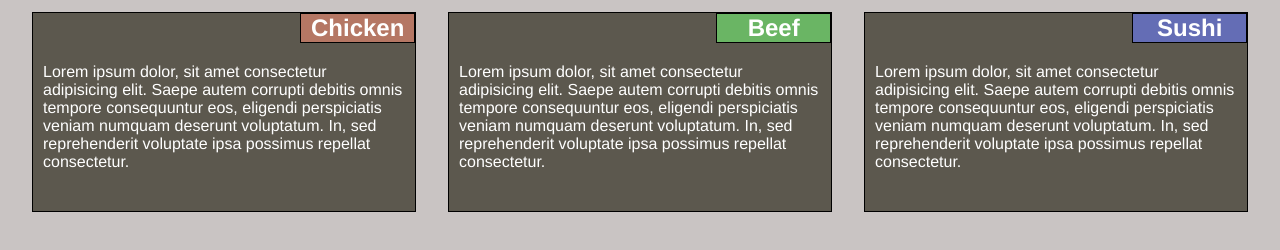
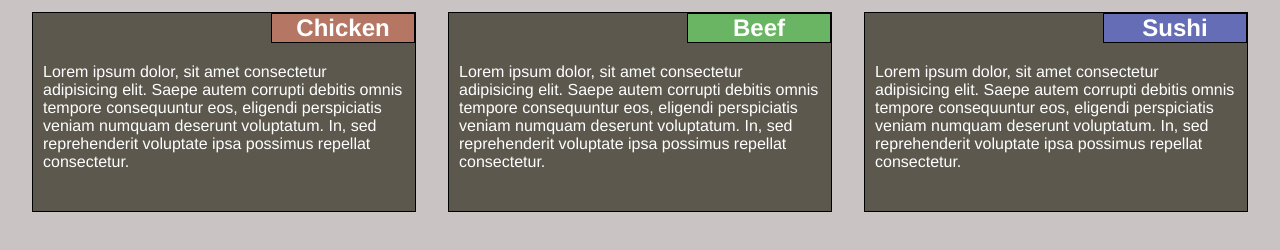
Before and after one commit to SimonStef58/coursera_webdev1, a plain HTML site: page Module2-Solution/index.html in a window 1280 px wide. Shown: the part 40-290 px from the top of the page. Drawn offline with Linux system fonts and the light colour scheme.

Commit message:
Update style.css

```diff
--- a/Module2-Solution/css/style.css
+++ b/Module2-Solution/css/style.css
@@ -11,17 +11,19 @@
   h1 {
     margin-bottom: 15px;
     text-align: center;
-    text-size-adjust: 75%;
+    text-size-adjust: 1.75em;
   }
 
   h2 {
     position: absolute;
     top: 0px;
     right: 0px;
-    width: 30%;
+    width: 6em;
+
     border: 1px solid black;
     text-align: center;
-    text-size-adjust: 25%;
+    text-size-adjust: 1.25em;
+
   }
 
   #chicken {
```
